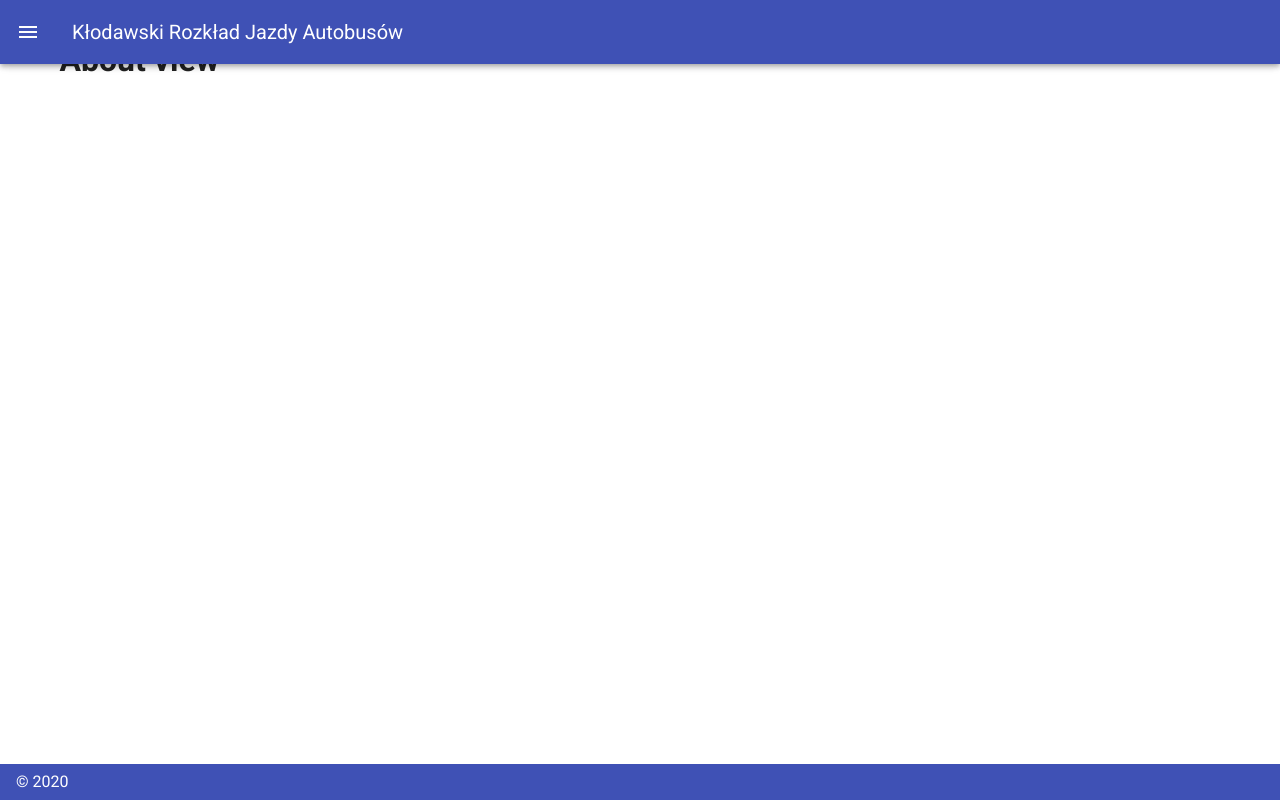
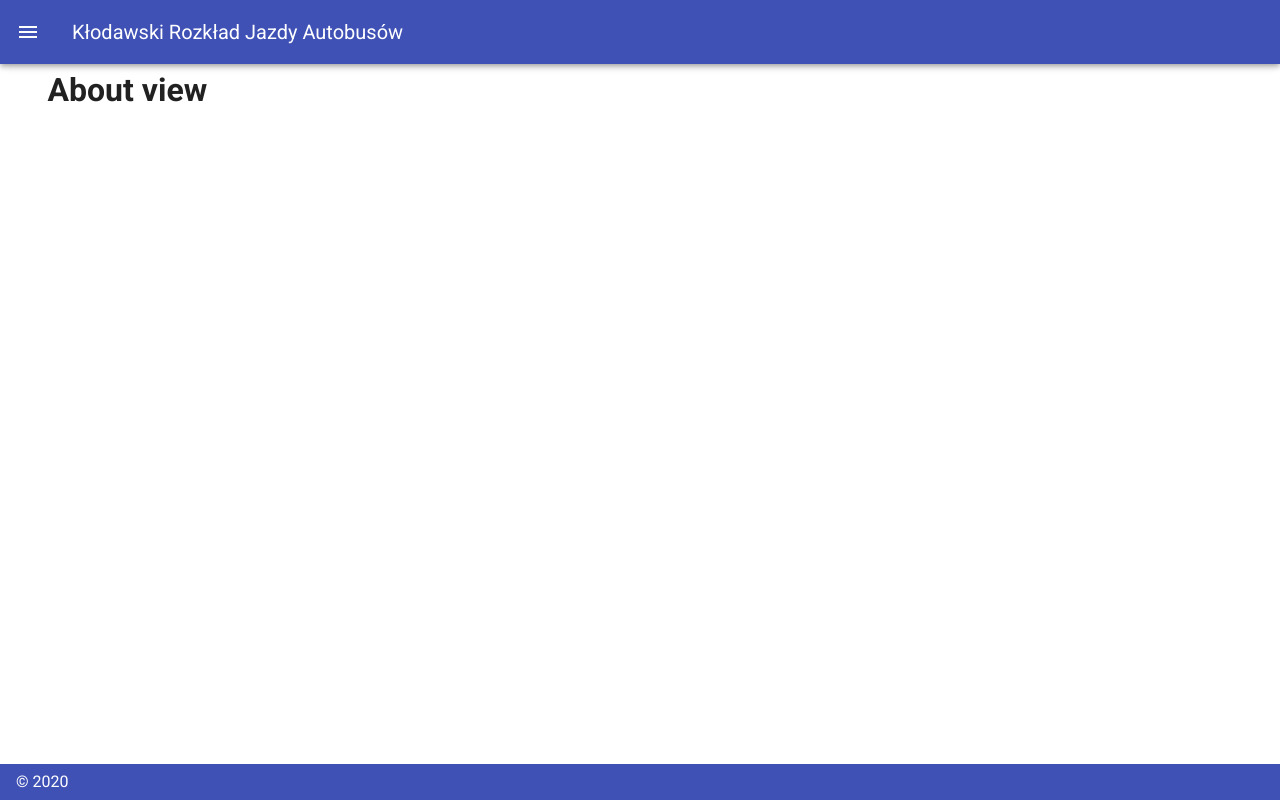
Before and after one commit to leszekjanczewski/krja_vue_pwa, a Vue app: page /about in a window 1280 px wide. Built offline with nearby package versions, Linux system fonts and the light colour scheme.

Commit message:
przesuniecie about pod pasek

```diff
--- a/src/views/About.vue
+++ b/src/views/About.vue
@@ -1,5 +1,11 @@
 <template>
-    <div>
+    <v-row class="about">
         <h1>About view</h1>
-    </div>
+    </v-row>
 </template>
+
+<style lang="less" scoped>
+    .about {
+        margin-top: 30px;
+    }
+</style>
```
